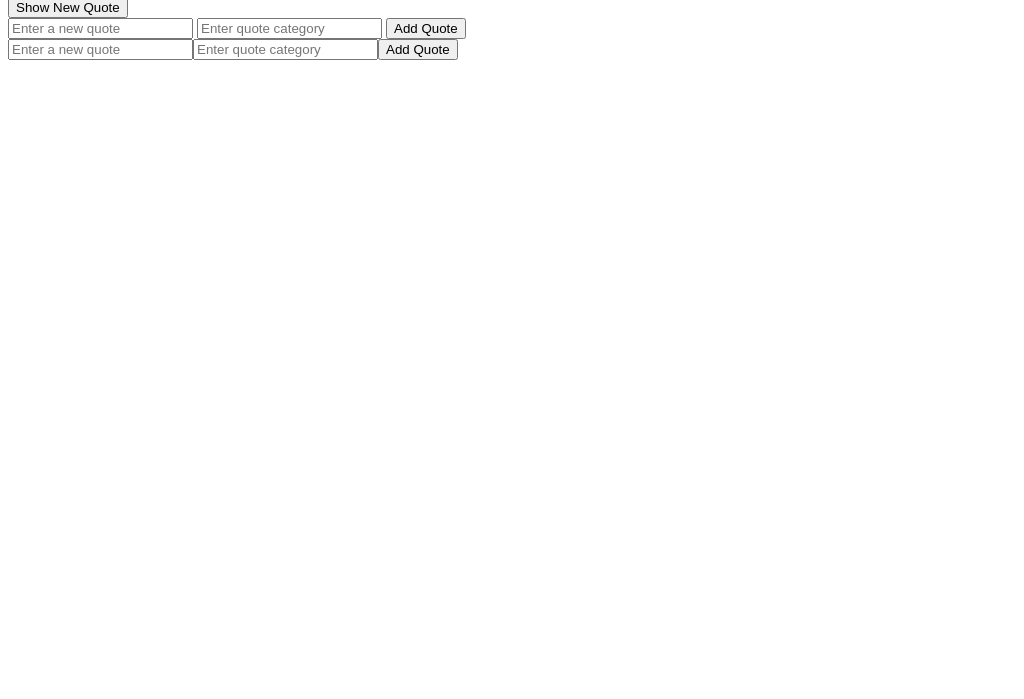
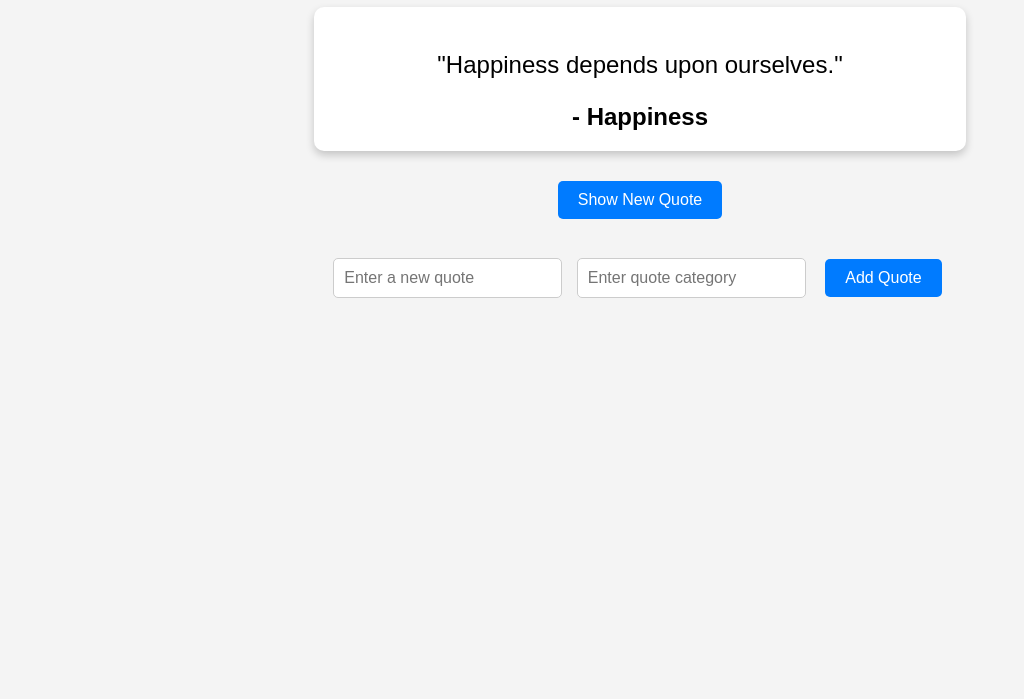
Before and after one commit to Thandanani698/alx_fe_javascript, a plain HTML site: page dom-manipulation/index.html in a window 1280 px wide. Shown: the part 101-800 px from the top of the page, without its empty margins (0-1024 px from the left). Drawn offline with Linux system fonts and the light colour scheme.

Commit message:
Initial commit - Added Dynamic Quote Generator files

```diff
--- a/dom-manipulation/index.html
+++ b/dom-manipulation/index.html
@@ -4,19 +4,20 @@
     <meta charset="UTF-8">
     <meta name="viewport" content="width=device-width, initial-scale=1.0">
     <title>Dynamic Quote Generator</title>
+    <link rel="stylesheet" href="styles.css">  <!-- Link to the CSS file -->
 </head>
 <body>
     <h1>Dynamic Quote Generator</h1>
     <div id="quoteDisplay"></div>
     <button id="newQuote">Show New Quote</button>
 
-    <!-- The form for adding quotes -->
+    <!-- Form for adding new quotes -->
     <div>
         <input id="newQuoteText" type="text" placeholder="Enter a new quote" />
         <input id="newQuoteCategory" type="text" placeholder="Enter quote category" />
         <button id="addQuoteBtn">Add Quote</button>
     </div>
 
-    <script src="script.js"></script>
+    <script src="script.js"></script>  <!-- JavaScript file -->
 </body>
 </html>
--- a/dom-manipulation/script.js
+++ b/dom-manipulation/script.js
@@ -7,22 +7,25 @@ document.addEventListener("DOMContentLoaded", function () {
 
   const quoteDisplay = document.getElementById("quoteDisplay");
   const newQuoteButton = document.getElementById("newQuote");
+  const addQuoteButton = document.getElementById("addQuoteBtn");
+  const inputQuote = document.getElementById("newQuoteText");
+  const inputCategory = document.getElementById("newQuoteCategory");
 
   function showRandomQuote() {
     if (quotes.length === 0) {
-        quoteDisplay.textContent = "No quotes available. Add a new one!";
+      quoteDisplay.innerHTML = "<em>No quotes available. Add a new one!</em>";
       return;
     }
     const randomIndex = Math.floor(Math.random() * quotes.length);
     const randomQuote = quotes[randomIndex];
-      quoteDisplay.textContent = `"${randomQuote.text}" - ${randomQuote.category}`;
+    quoteDisplay.innerHTML = `<p>"${randomQuote.text}"</p><strong>- ${randomQuote.category}</strong>`;
   }
 
   newQuoteButton.addEventListener("click", showRandomQuote);
 
   function addQuote() {
-      const quoteText = document.getElementById("newQuoteText").value.trim();
-      const quoteCategory = document.getElementById("newQuoteCategory").value.trim();
+    const quoteText = inputQuote.value.trim();
+    const quoteCategory = inputCategory.value.trim();
 
     if (quoteText === "" || quoteCategory === "") {
       alert("Please enter both a quote and a category.");
@@ -30,36 +33,11 @@ document.addEventListener("DOMContentLoaded", function () {
     }
 
     quotes.push({ text: quoteText, category: quoteCategory });
-      document.getElementById("newQuoteText").value = "";
-      document.getElementById("newQuoteCategory").value = "";
+    inputQuote.value = "";
+    inputCategory.value = "";
     alert("Quote added successfully!");
   }
 
-    // Creating the quote addition form dynamically
-    function createAddQuoteForm() {
-      const formDiv = document.createElement("div");
-
-      const inputQuote = document.createElement("input");
-      inputQuote.id = "newQuoteText";
-      inputQuote.type = "text";
-      inputQuote.placeholder = "Enter a new quote";
-
-      const inputCategory = document.createElement("input");
-      inputCategory.id = "newQuoteCategory";
-      inputCategory.type = "text";
-      inputCategory.placeholder = "Enter quote category";
-
-      const addButton = document.createElement("button");
-      addButton.textContent = "Add Quote";
-      addButton.addEventListener("click", addQuote);
-
-      formDiv.appendChild(inputQuote);
-      formDiv.appendChild(inputCategory);
-      formDiv.appendChild(addButton);
-
-      document.body.appendChild(formDiv);
-    }
-
-    createAddQuoteForm();
+  addQuoteButton.addEventListener("click", addQuote);
   showRandomQuote();
 });
```
Lines whose indentation alone changed are shown as unchanged.
